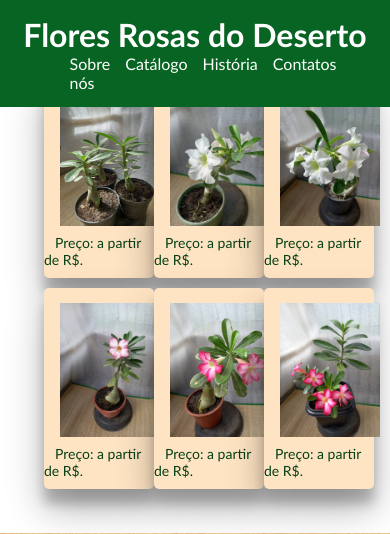
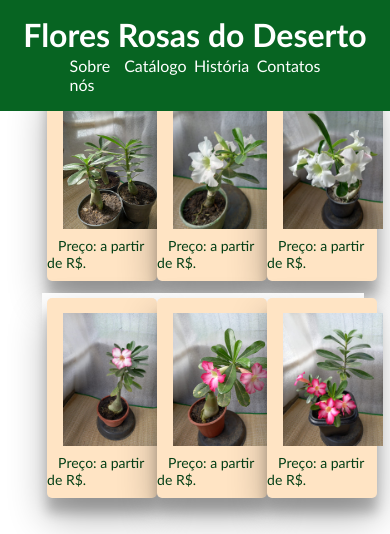
Before and after one commit to cristianoepifanio/Floricultura, a PHP site: page /catalogo.html in a window 390 px wide. Shown: the top 534 px of the page. Run offline with PHP 8.4, Linux system fonts and the light colour scheme; some libraries are stand-ins or nearby versions.

Commit message:
Update responsivo.css

```diff
--- a/style/responsivo.css
+++ b/style/responsivo.css
@@ -11,18 +11,27 @@
     }
     .bloco {
         font-size: 14px;
-    }
-    .paragrafo-foto{
         display: flex;
         flex-direction:column;
     }
+
     .foto-perfil{
         width: 80%;
+        margin: auto;
+        margin-top: 2%;
     }
     address{
         background-color: rgba(255, 255, 255, 0.199);
        width: 90%;
        margin: auto;
+    }
+    nav{
+        padding: 2px;
+        width: 30%;
+        gap: 3%;
+    }
+    .conteiner2{
+        margin: 1%;
     }
 }
 @media screen and (max-width: 1000px){
```
